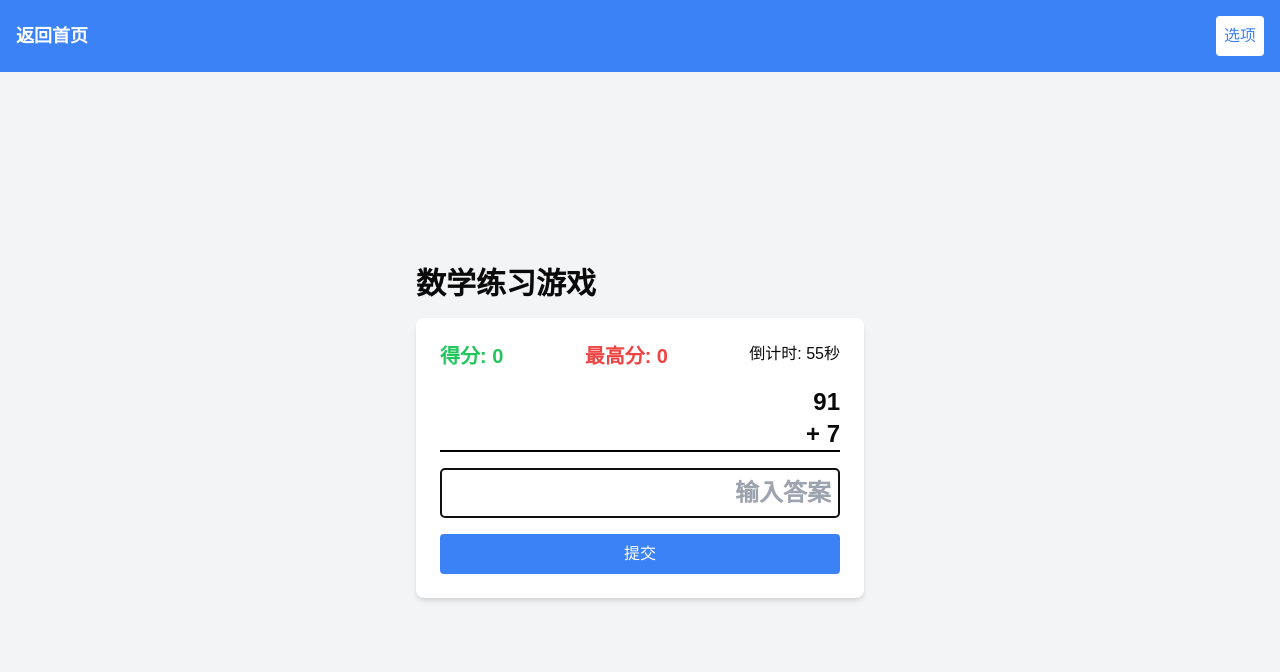
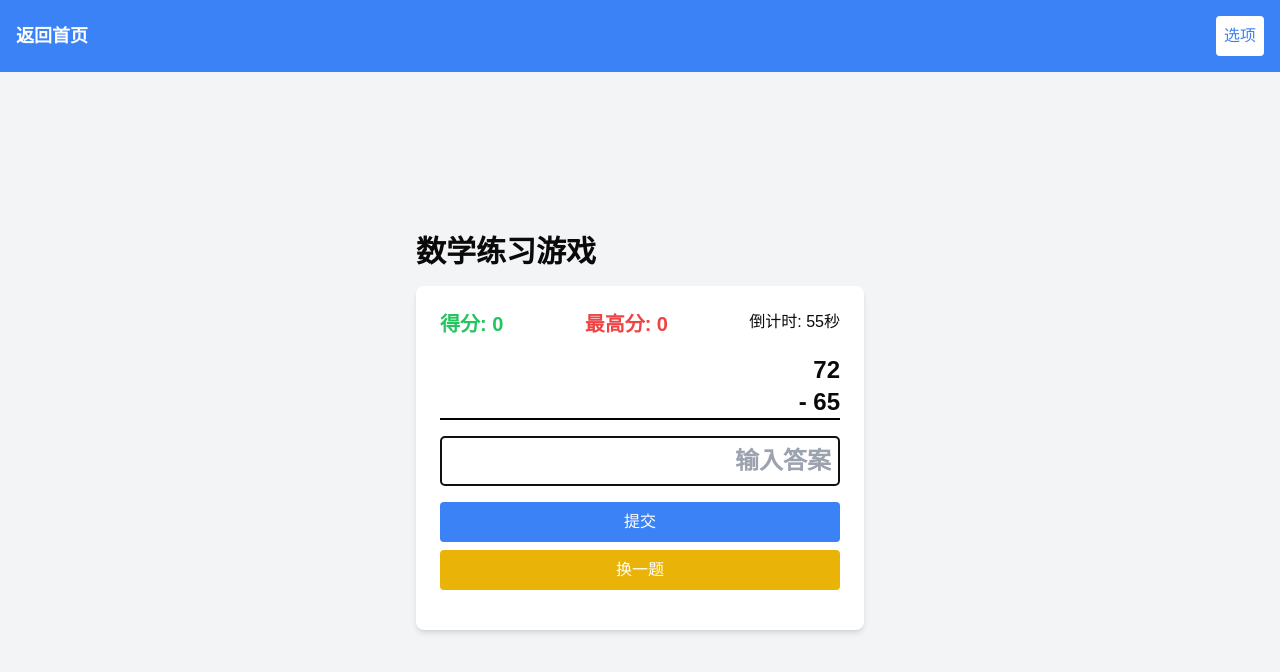
Before and after one commit to Chandler-Sun/GamesForKids, a Next.js app: page /games/math-quiz-100 in a window 1280 px wide. Shown: the top 672 px of the page. Built offline with nearby package versions, Linux system fonts and the light colour scheme.

Commit message:
feat: 添加螃蟹特效

```diff
--- a/src/app/games/math-quiz-100/page.tsx
+++ b/src/app/games/math-quiz-100/page.tsx
@@ -16,27 +16,48 @@ export default function MathQuizGame() {
   const [showAnimation, setShowAnimation] = useState(false);
   const [timeLimit, setTimeLimit] = useState(60);
   const [showSettings, setShowSettings] = useState(false);
+  const [questionType, setQuestionType] = useState('twoDigit'); // 新增状态变量
+  const [crabs, setCrabs] = useState<number[]>([]); // 新增状态变量
 
   const inputRef = useRef<HTMLInputElement>(null);
 
   const generateQuestion = () => {
-    let num1, num2, operation;
-    do {
-      num1 = Math.floor(Math.random() * 100);
-      num2 = Math.floor(Math.random() * 100);
-      operation = Math.random() < 0.5 ? '+' : '-';
-    } while ((operation === '-' && num2 > num1) || (operation === '+' && num1 + num2 > 100));  // 确保减法结果非负且加法结果不大于100
-
-    const newQuestion = `${num1} ${operation} ${num2}`;
+    let num1, num2, operation, newQuestion;
+    switch (questionType) {
+      case 'twoDigit':
+        do {
+          num1 = Math.floor(Math.random() * 90) + 10; // 确保num1是10到99之间的数字
+          num2 = Math.floor(Math.random() * 90) + 10; // 确保num2是10到99之间的数字
+          operation = Math.random() < 0.5 ? '+' : '-';
+        } while ((operation === '-' && num2 > num1) || (operation === '+' && num1 + num2 > 100));
+        newQuestion = `${num1} ${operation} ${num2}`;
+        break;
+      case 'anyNumber':
+        num1 = Math.floor(Math.random() * 100);
+        num2 = Math.floor(Math.random() * 100);
+        operation = Math.random() < 0.5 ? '+' : '-';
+        newQuestion = `${num1} ${operation} ${num2}`;
+        break;
+      case 'twoStep':
+        let num3, operation2;
+        do {
+          num1 = Math.floor(Math.random() * 90) + 10;
+          num2 = Math.floor(Math.random() * 90) + 10;
+          num3 = Math.floor(Math.random() * 90) + 10;
+          operation = Math.random() < 0.5 ? '+' : '-';
+          operation2 = Math.random() < 0.5 ? '+' : '-';
+        } while ((operation === '-' && num2 > num1) || (operation === '+' && num1 + num2 > 100) ||
+                 (operation2 === '-' && num3 > (operation === '+' ? num1 + num2 : num1 - num2)) ||
+                 (operation2 === '+' && (operation === '+' ? num1 + num2 : num1 - num2) + num3 > 100) ||
+                 (operation === '+' && num1 + num2 > 100) || (operation2 === '+' && num2 + num3 > 100));
+        newQuestion = `${num1} ${operation} ${num2} ${operation2} ${num3}`;
+        break;
+      default:
+        newQuestion = '1 + 1';
+    }
     setQuestion(newQuestion);
-    setCorrectAnswer(operation === '+' ? num1 + num2 : num1 - num2);
+    setCorrectAnswer(eval(newQuestion.replace(/ /g, '')));
     setTimeLeft(timeLimit);
-
-    // 如果生成的问题为空，设置一个默认问题
-    if (!newQuestion) {
-      setQuestion('1 + 1');
-      setCorrectAnswer(2);
-    }
   };
 
   useEffect(() => {
@@ -62,6 +83,10 @@ export default function MathQuizGame() {
     }
   }, [timeLeft, gameOver]);
 
+  useEffect(() => {
+    generateQuestion();
+  }, [questionType]);
+
   const handleSubmit = () => {
     const userAnswer = parseInt(answer, 10);
     if (userAnswer === correctAnswer) {
@@ -77,6 +102,7 @@ export default function MathQuizGame() {
         origin: { y: 0.6 }
       });
       document.getElementById('hooraySound')?.play(); // 播放欢呼声
+      setCrabs([...crabs, crabs.length + 1]); // 增加一个小螃蟹
       setTimeout(() => {
         generateQuestion();
         setAnswer('');
@@ -114,17 +140,25 @@ export default function MathQuizGame() {
       handleSubmit();
     }
   };
-  const formatVerticalEquation = (question: string) => {
+  const formatVerticalEquation = (question: string, questionType: string) => {
     if (!question) return null;
-    const [num1, operation, num2] = question.split(' ');
-    const maxLength = Math.max(num1.length, num2.length);
-    const paddedNum1 = num1.padStart(maxLength, ' ');
-    const paddedNum2 = num2.padStart(maxLength, ' ');
+    const parts = question.split(' ');
+    const maxLength = Math.max(...parts.filter((_, i) => i % 2 === 0).map(num => num.length));
+    const formattedParts = parts.map((part, i) => i % 2 === 0 ? part.padStart(maxLength, ' ') : part);
 
     return (
       <div className="vertical-equation" style={{ textAlign: 'right' }}>
-        <div>{paddedNum1}</div>
-        <div>{operation} {paddedNum2}</div>
+        {formattedParts.slice(0, questionType === 'twoStep' ? 4 : 2).map((part, i) => (
+          i === 0 ? (
+            <div key={i}>
+              {part}
+            </div>
+          ) : (i % 2 === 1 ? (
+            <div key={i}>
+              {`${part} ${formattedParts[i + 1]}`}
+            </div>
+          ) : null)
+        ))}
         <div style={{ borderBottom: '2px solid black', width: '100%' }}></div>
       </div>
     );
@@ -160,6 +194,19 @@ export default function MathQuizGame() {
               min="1"
             />
           </div>
+          <div className="mt-4">
+            <label htmlFor="questionType" className="block mb-2">出题方案:</label>
+            <select
+              id="questionType"
+              value={questionType}
+              onChange={(e) => setQuestionType(e.target.value)}
+              className="w-full p-2 border rounded"
+            >
+              <option value="twoDigit">100以内两位数加减法</option>
+              <option value="anyNumber">两位数加减法</option>
+              <option value="twoStep">100以内连续两次两位数加减法</option>
+            </select>
+          </div>
           <button
             onClick={clearHighScore}
             className="mt-4 bg-red-500 text-white p-2 rounded w-full"
@@ -177,7 +224,7 @@ export default function MathQuizGame() {
             <div>倒计时: {timeLeft}秒</div>
           </div>
           <div className="text-2xl font-bold mb-4">
-            {formatVerticalEquation(question)}
+            {formatVerticalEquation(question, questionType)}
           </div>
           <input
             ref={inputRef}
@@ -196,6 +243,14 @@ export default function MathQuizGame() {
           >
             {gameOver ? '重新开始' : '提交'}
           </button>
+
+          <button
+            onClick={generateQuestion}
+            className="w-full p-2 mt-2 rounded bg-yellow-500 text-white hover:bg-yellow-600"
+          >
+            换一题
+          </button>
+
           <ToastContainer />
           <audio id="generalErrorSound" src="/audio/general-error.wav"></audio>
           <audio id="carryOverErrorSound" src="/audio/carry-over-error.mp3"></audio>
@@ -207,6 +262,16 @@ export default function MathQuizGame() {
               </div>
             </div>
           )}
+          <div className="flex flex-wrap mt-4">
+            {crabs.map((_, index) => (
+              <img
+                key={index}
+                src="/images/crab.png"
+                alt="小螃蟹"
+                className="w-12 h-12 animate-bounce"
+              />
+            ))}
+          </div>
         </div>
       </div>
     </div>
```
Also changed, not shown: public/images/crab.png (added), public/images/crab.webp (added).
